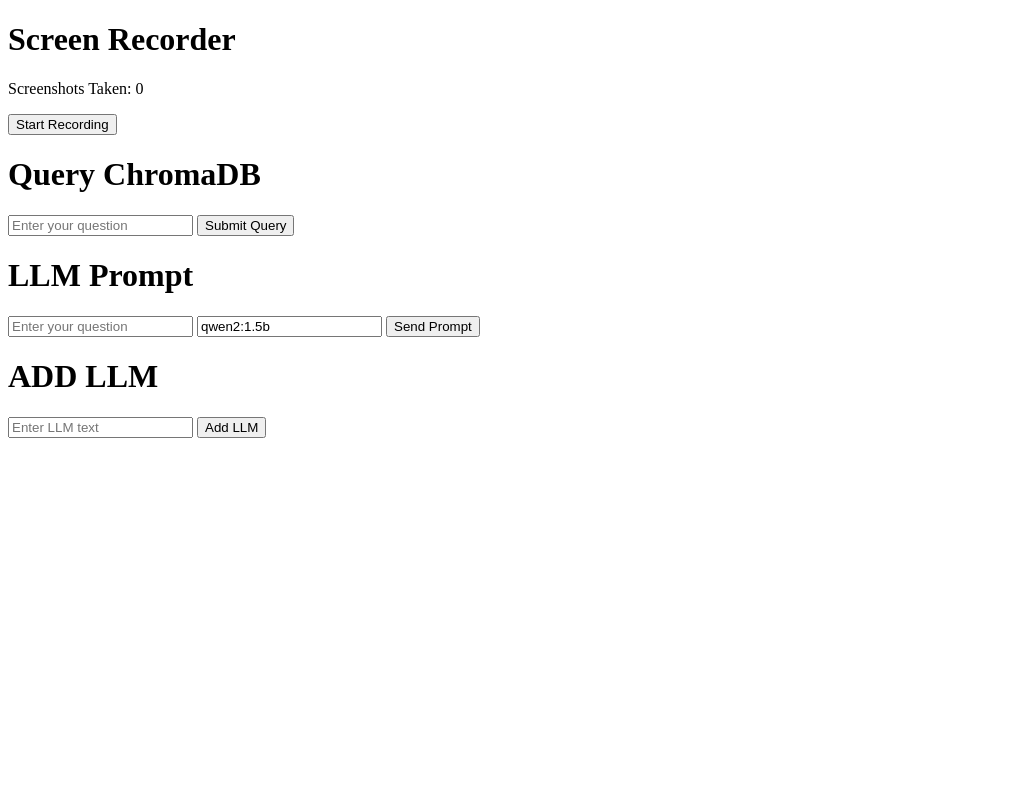
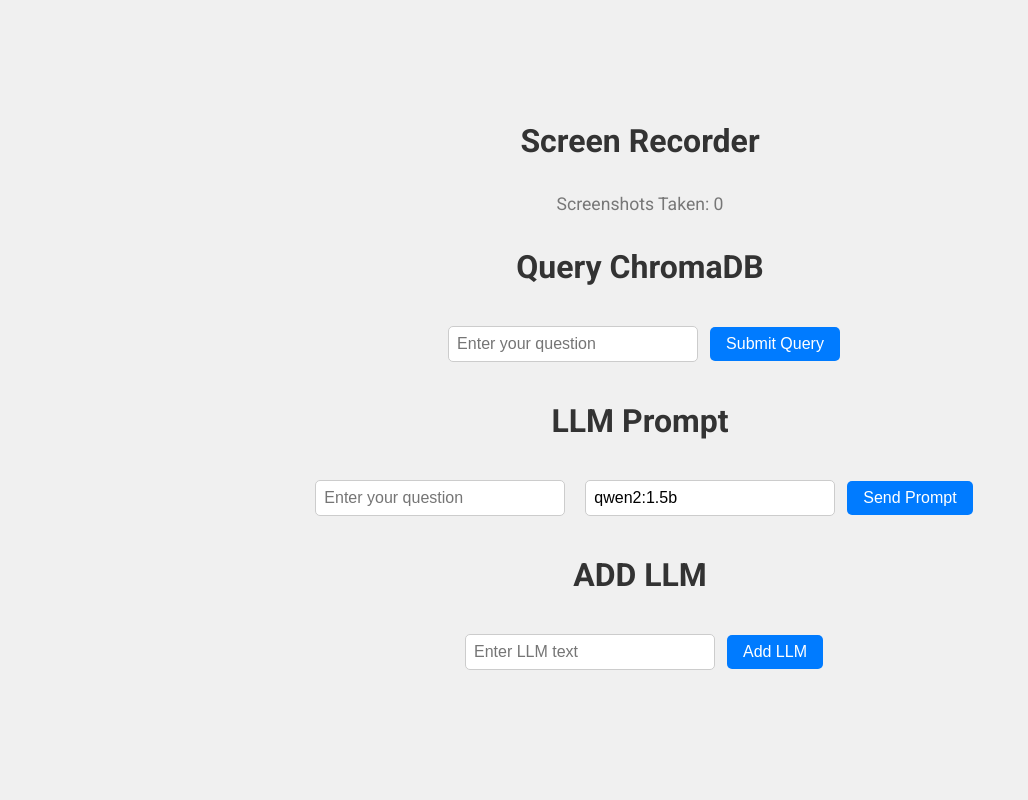
Before and after one commit to data-max-hq/open-memory, a Flask app: page / in a window 1280 px wide. Shown: the whole page, without its empty margins (0-1028 px from the left). Run offline with Flask 3, Linux system fonts and the light colour scheme.

Commit message:
add styling

```diff
--- a/templates/index.html
+++ b/templates/index.html
@@ -2,35 +2,96 @@
 <html>
 <head>
     <title>Screen Recorder and Query Tool</title>
+    <link href="https://fonts.googleapis.com/css2?family=Roboto:wght@400;700&display=swap" rel="stylesheet">
     <style>
+        body {
+            display: flex;
+            flex-direction: column;
+            justify-content: center;
+            align-items: center;
+            min-height: 100vh;
+            font-family: 'Roboto', sans-serif;
+            background-color: #f0f0f0;
+            margin: 0;
+            color: #333;
+            text-align: center;
+        }
+
+        h1 {
+            font-size: 2rem;
+            margin: 1rem 0;
+        }
+
+        h2 {
+            margin-top: 2rem;
+            font-size: 1.5rem;
+            color: #555;
+        }
+
+        p {
+            font-size: 1.1rem;
+            color: #777;
+        }
+
+        form {
+            margin: 1rem 0;
+        }
+
+        input {
+            padding: 0.5rem;
+            font-size: 1rem;
+            margin: 0.5rem;
+            border: 1px solid #ccc;
+            border-radius: 5px;
+            width: 250px;
+            box-sizing: border-box;
+        }
+
+        button {
+            background-color: #007bff;
+            color: #fff;
+            border: none;
+            padding: 0.5rem 1rem;
+            border-radius: 5px;
+            font-size: 1rem;
+            cursor: pointer;
+            transition: background-color 0.3s ease;
+        }
+
+        button:hover {
+            background-color: #0056b3;
+        }
+
         img {
             width: 400px;
             height: 225px;
             object-fit: contain;  /* Ensures the image does not get distorted */
         }
+
         .result-container {
             display: flex;
             justify-content: space-around;
             gap: 20px;
             flex-wrap: wrap;
+            margin: 1rem 0;
         }
+
         .result {
             display: flex;
             flex-direction: column;
             align-items: center;
             border: 1px solid #ccc;
             padding: 10px;
-            box-shadow: 2px 2px 10px rgba(0,0,0,0.1);
+            box-shadow: 2px 2px 10px rgba(0, 0, 0, 0.1);
+            background: #ffffff;
+            border-radius: 10px;
+            max-width: 420px;
         }
     </style>
 </head>
 <body>
     <h1>Screen Recorder</h1>
     <p>Screenshots Taken: {{ counter }}</p>
-
-    <form action="{{ url_for('toggle_recording') }}" method="post">
-        <button type="submit">{{ 'Stop Recording' if recording_active else 'Start Recording' }}</button>
-    </form>
 
     <h1>Query ChromaDB</h1>
     <form action="{{ url_for('query') }}" method="post">
```
